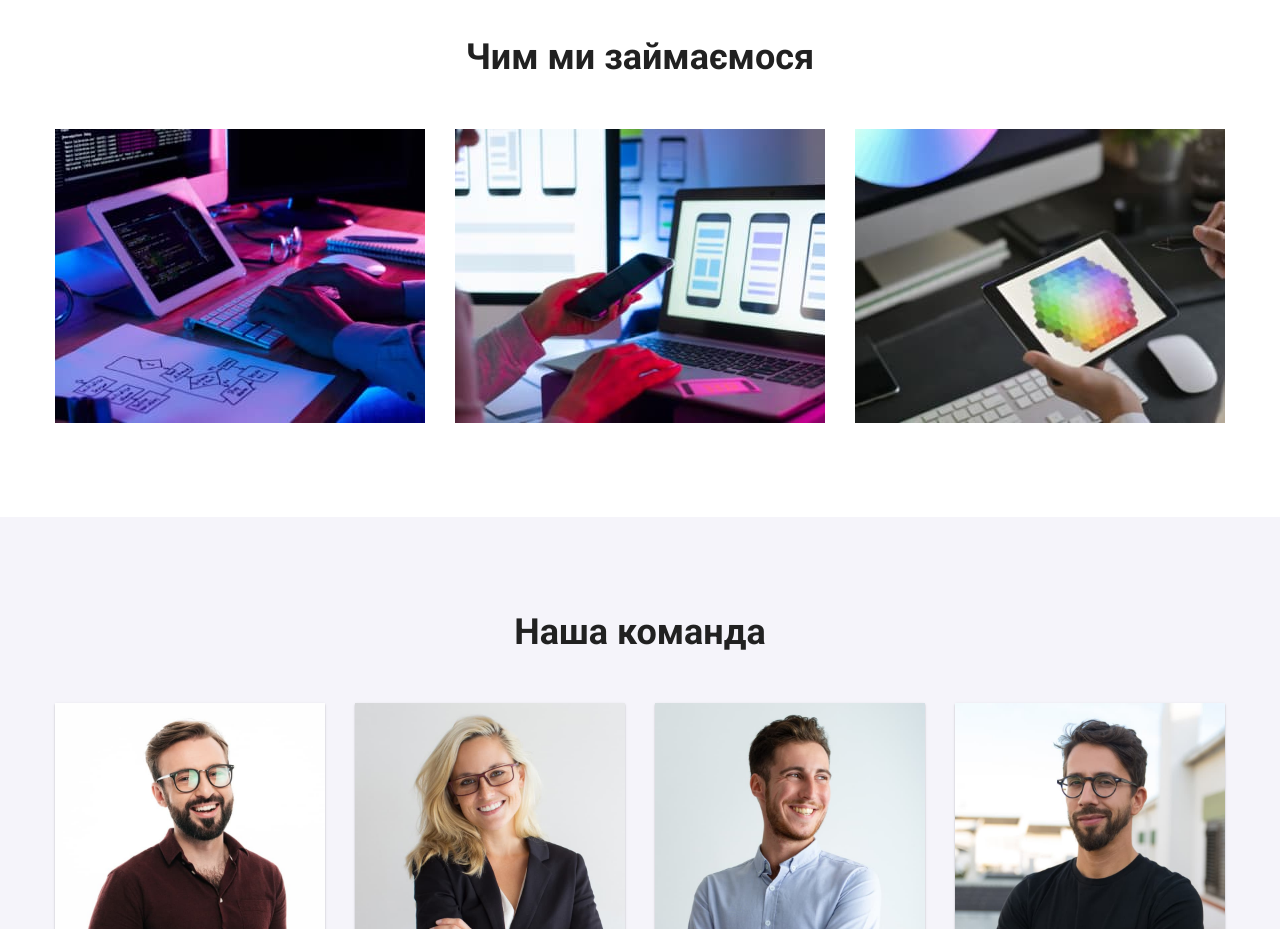
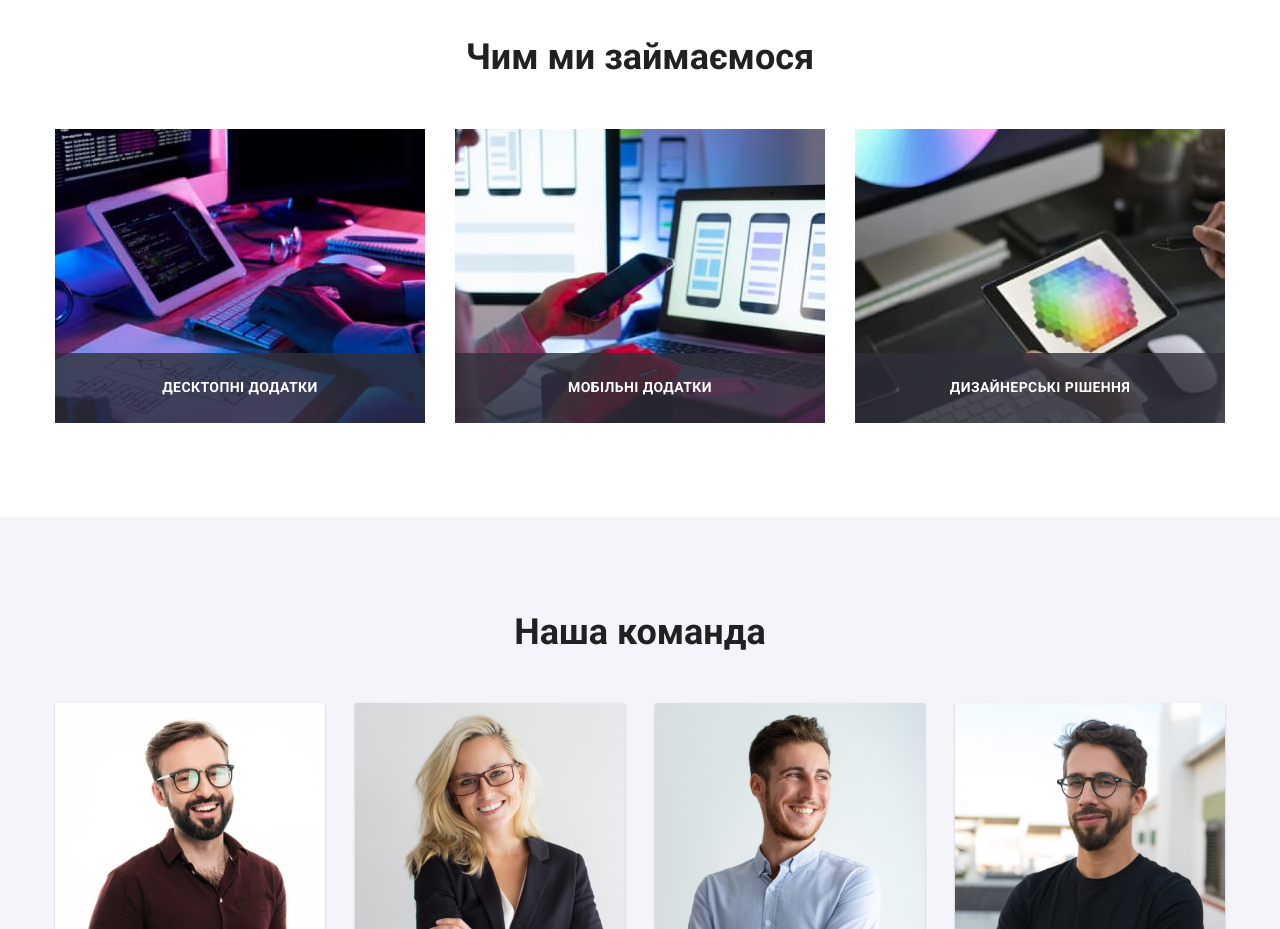
Before and after one commit to Vas2306/goit-markup-hw-05, a plain HTML site: page index.html in a window 1280 px wide. Shown: the part 1080-2009 px from the top of the page. Drawn offline with nearby package versions, Linux system fonts and the light colour scheme.

Commit message:
section skill

```diff
--- a/css/style.css
+++ b/css/style.css
@@ -274,7 +274,39 @@ span {
 .work-list {
     display: flex;
     justify-content: space-between;
+
 }
+.work-list .work-caption {
+    width: 370px;
+    height: 294px;
+    position: relative;
+}
+.work-list .img {
+    max-width: 100%;
+    height: 100%
+}
+.work-list .caption-work-text {
+        position: absolute;
+        bottom: 0;
+        left: 0;
+        width: 100%;
+
+        font-size: 14px;
+        line-height: 1.14;
+        font-weight: 700;
+        letter-spacing: 0.03em;
+        text-transform: uppercase;
+
+        text-align: center;
+        margin-bottom: 0;
+        margin-top: 0;
+        padding-top: 27px;
+        padding-bottom: 27px;
+
+        color: var(--color-text-white);
+        background-color: rgba(47, 48, 58, 0.8);
+}
+
 /* -----------------------Портреты команды */
 .section-team {
     padding-bottom: 94px;
--- a/index.html
+++ b/index.html
@@ -133,20 +133,39 @@
         <div class="container work">
           <h2 class="section-title">Чим ми займаємося</h2>
           <ul class="work-list list">
-            <li>
-              <img
-                class="img"
-                src="./images/box01.jpg"
-                alt="Людина працюэ за ноутом"
-                width="370"
-              />
+            <li class="item">
+              <div class="work-caption">
+                <img
+                  class="img"
+                  src="./images/box01.jpg"
+                  alt="Людина працюэ за ноутом"
+                  width="370px" height="294px"
+                />
+                <p class="caption-work-text">Десктопні додатки</p>
+              </div>
+
             </li>
-            <li>
+<li class="item">
+  <div class="work-caption">
+    <img class="img" src="./images/box02.jpg" alt="Людина працюэ за ноутом" width="370px" height="294px" />
+    <p class="caption-work-text">Мобільні додатки</p>
+  </div>
+
+</li>
+<li class="item">
+  <div class="work-caption">
+    <img class="img" src="./images/box03.jpg" alt="Людина працюэ за ноутом" width="370px" height="294px" />
+    <p class="caption-work-text">Дизайнерські рішення</p>
+  </div>
+
+</li>
+
+            <!-- <li>
               <img
                 class="img"
                 src="./images/box02.jpg"
                 alt="Людина працюэ за ноутом"
-                width="370"
+                width="370px"
               />
             </li>
             <li>
@@ -154,9 +173,11 @@
                 class="img"
                 src="./images/box03.jpg"
                 alt="Людина працюэ за ноутом"
-                width="370"
+                width="370px"
               />
-            </li>
+            </li>  -->
+
+
           </ul>
         </div>
       </section>
```
